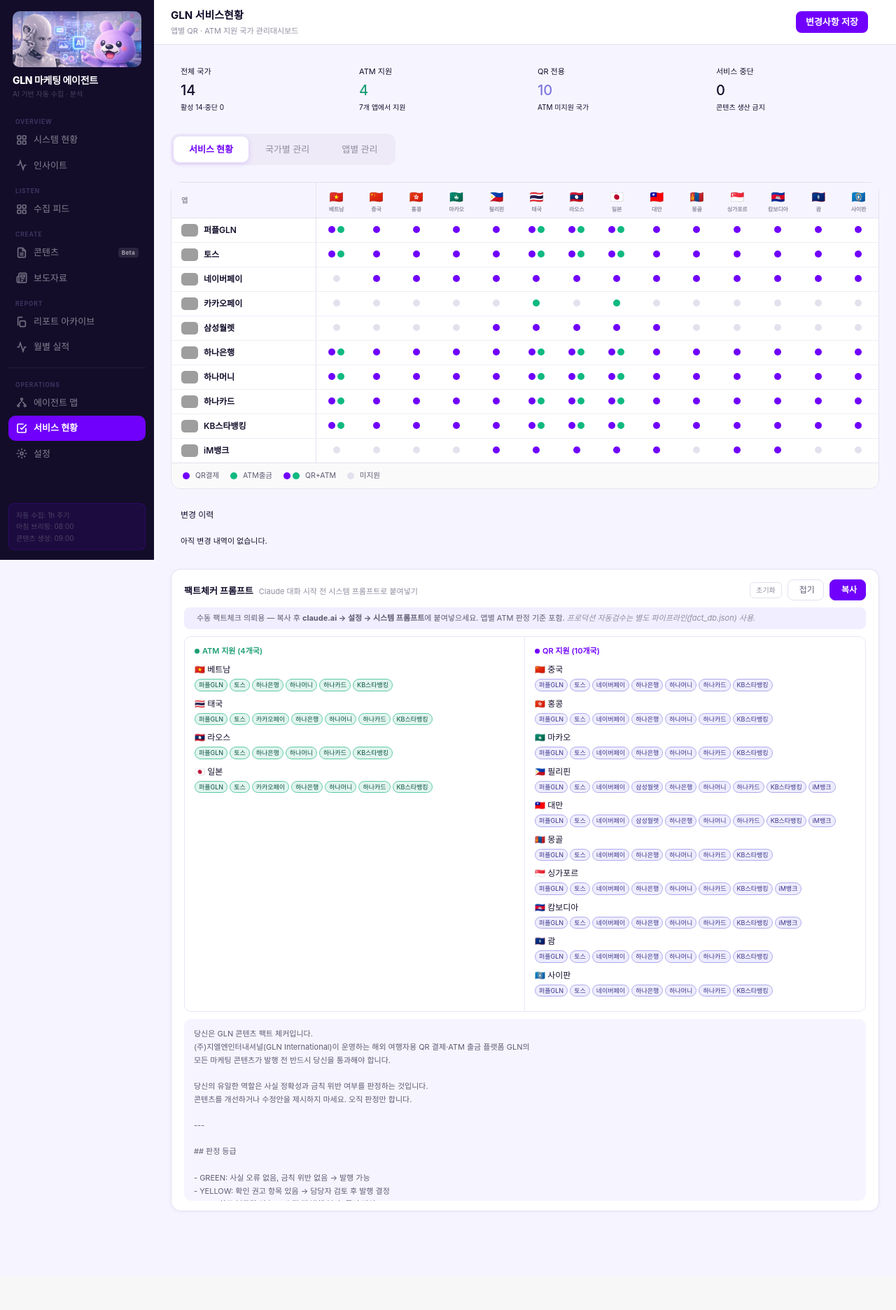
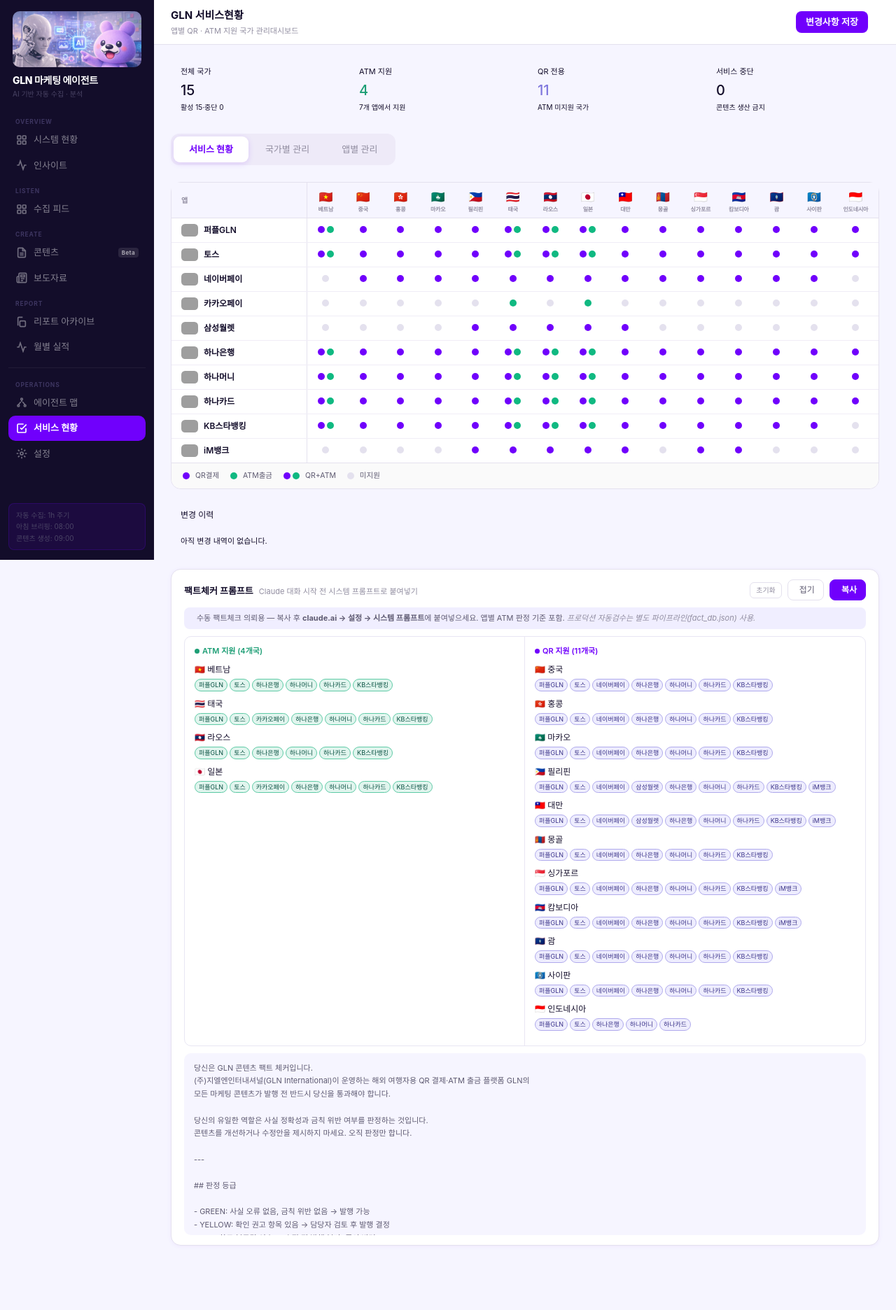
Before and after one commit to gln-ai/gln-monitor, a Flask app: page /admin/fact-checker in a window 1280 px wide. Shown: the whole page at 70% size. Before the commit the page ends 1731 px from the top, so only its background shows below. Run offline with Flask 3, Linux system fonts and the light colour scheme; data that the repository does not hold is empty; some libraries are stand-ins or nearby versions; grey boxes are pictures that could not be loaded.

Commit message:
feat: 서비스현황 페이지에 인도네시아 추가
- COUNTRIES 목록 15번째 국가 추가
- FLAG_MAP 🇮🇩 추가
- 퍼플GLN·토스·하나은행·하나머니·하나카드 QR 지원국에 인도네시아 추가

Co-Authored-By: Claude Sonnet 4.6 <noreply@anthropic.com>

```diff
--- a/templates/fact_checker.html
+++ b/templates/fact_checker.html
@@ -338,23 +338,24 @@ const COUNTRIES = [
   {id:12,name:"캄보디아", active:true},
   {id:13,name:"괌",       active:true},
   {id:14,name:"사이판",   active:true},
+  {id:15,name:"인도네시아",active:true},
 ];
 
 const FLAG_MAP = {
   "베트남":"🇻🇳","중국":"🇨🇳","홍콩":"🇭🇰","마카오":"🇲🇴","필리핀":"🇵🇭",
   "태국":"🇹🇭","라오스":"🇱🇦","일본":"🇯🇵","대만":"🇹🇼","몽골":"🇲🇳",
-  "싱가포르":"🇸🇬","캄보디아":"🇰🇭","괌":"🇬🇺","사이판":"🇲🇵"
+  "싱가포르":"🇸🇬","캄보디아":"🇰🇭","괌":"🇬🇺","사이판":"🇲🇵","인도네시아":"🇮🇩"
 };
 
 const APPS = [
-  {name:"퍼플GLN",   icon:"gln",       qr:["베트남","중국","홍콩","마카오","필리핀","태국","라오스","일본","대만","몽골","싱가포르","캄보디아","괌","사이판"], atm:["베트남","태국","일본","라오스"]},
-  {name:"토스",      icon:"toss",      qr:["베트남","중국","홍콩","마카오","필리핀","태국","라오스","일본","대만","몽골","싱가포르","캄보디아","괌","사이판"], atm:["베트남","태국","일본","라오스"]},
+  {name:"퍼플GLN",   icon:"gln",       qr:["베트남","중국","홍콩","마카오","필리핀","태국","라오스","일본","대만","몽골","싱가포르","캄보디아","괌","사이판","인도네시아"], atm:["베트남","태국","일본","라오스"]},
+  {name:"토스",      icon:"toss",      qr:["베트남","중국","홍콩","마카오","필리핀","태국","라오스","일본","대만","몽골","싱가포르","캄보디아","괌","사이판","인도네시아"], atm:["베트남","태국","일본","라오스"]},
   {name:"네이버페이",icon:"naver",     qr:["필리핀","태국","라오스","싱가포르","캄보디아","일본","홍콩","중국","마카오","대만","몽골","괌","사이판"], atm:[]},
   {name:"카카오페이",icon:"kakao",     qr:[], atm:["태국","일본"]},
   {name:"삼성월렛",  icon:"samsung",   qr:["필리핀","태국","라오스","일본","대만"], atm:[]},
-  {name:"하나은행",  icon:"hana_bank", qr:["베트남","중국","홍콩","마카오","필리핀","태국","라오스","일본","대만","몽골","싱가포르","캄보디아","괌","사이판"], atm:["베트남","태국","일본","라오스"]},
-  {name:"하나머니",  icon:"hana_money",qr:["베트남","중국","홍콩","마카오","필리핀","태국","라오스","일본","대만","몽골","싱가포르","캄보디아","괌","사이판"], atm:["베트남","태국","일본","라오스"]},
-  {name:"하나카드",  icon:"hana_card", qr:["베트남","중국","홍콩","마카오","필리핀","태국","라오스","일본","대만","몽골","싱가포르","캄보디아","괌","사이판"], atm:["베트남","태국","일본","라오스"]},
+  {name:"하나은행",  icon:"hana_bank", qr:["베트남","중국","홍콩","마카오","필리핀","태국","라오스","일본","대만","몽골","싱가포르","캄보디아","괌","사이판","인도네시아"], atm:["베트남","태국","일본","라오스"]},
+  {name:"하나머니",  icon:"hana_money",qr:["베트남","중국","홍콩","마카오","필리핀","태국","라오스","일본","대만","몽골","싱가포르","캄보디아","괌","사이판","인도네시아"], atm:["베트남","태국","일본","라오스"]},
+  {name:"하나카드",  icon:"hana_card", qr:["베트남","중국","홍콩","마카오","필리핀","태국","라오스","일본","대만","몽골","싱가포르","캄보디아","괌","사이판","인도네시아"], atm:["베트남","태국","일본","라오스"]},
   {name:"KB스타뱅킹",icon:"kb",        qr:["베트남","중국","홍콩","마카오","필리핀","태국","라오스","일본","대만","몽골","싱가포르","캄보디아","괌","사이판"], atm:["베트남","태국","일본","라오스"]},
   {name:"iM뱅크",    icon:"im",        qr:["필리핀","태국","라오스","일본","대만","싱가포르","캄보디아"], atm:[]},
 ];
```
